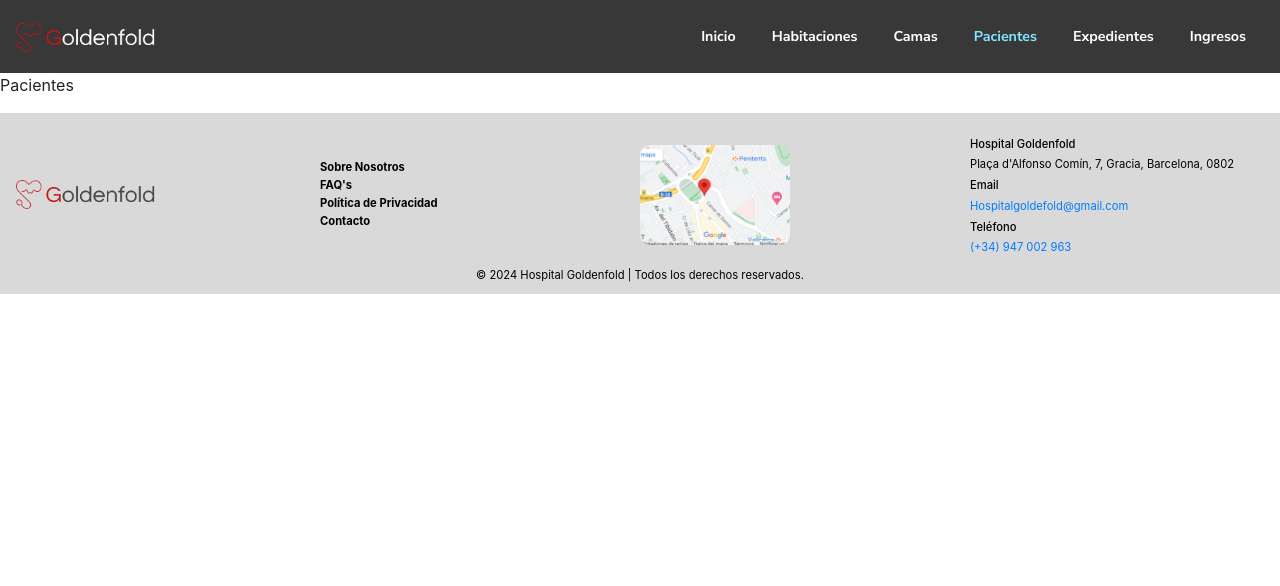
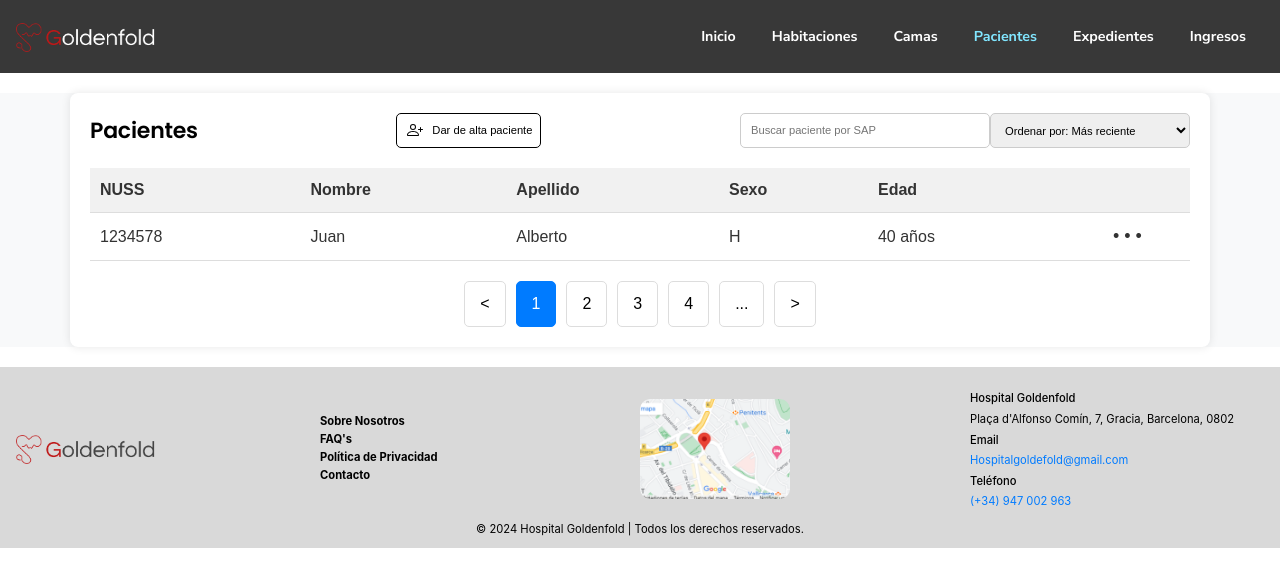
Before and after one commit to mariaadev/HospitalManagement, an Angular app in the folder client/: page /pacientes in a window 1280 px wide. Shown: the top 586 px of the page. Built offline with nearby package versions, Linux system fonts and the light colour scheme.

Commit message:
adjusting layout patients

```diff
--- a/client/src/app/pacientes/pacientes.component.css
+++ b/client/src/app/pacientes/pacientes.component.css
@@ -0,0 +1,142 @@
+body {
+    font-family: Arial, sans-serif;
+    background-color: #f8f9fa;
+    color: #333;
+}
+
+.container {
+    width: 90%;
+    margin: 20px auto;
+    background-color: #fff;
+    padding: 20px;
+    border-radius: 8px;
+    box-shadow: 0 0 10px rgba(0, 0, 0, 0.1);
+}
+
+header {
+    display: flex;
+    justify-content: space-between;
+    align-items: center;
+    margin-bottom: 20px;
+}
+
+h1 {
+    margin: 0;
+    color: #000;
+    font-family: "Poppins", sans-serif;
+    font-size: 22px;
+    font-style: normal;
+    font-weight: 600;
+    line-height: normal;
+    letter-spacing: -0.22px;
+}
+
+.add-patient {
+    background-color: #007bff;
+    color: #000000;
+    background-color: white;
+    border: none;
+    font-size: 0.7rem;
+    width: 145px;
+    height: 35px;
+    border-radius: 5px;
+    border: 1px solid #000;
+    cursor: pointer;
+    display: flex;
+    justify-content: space-between;
+    align-items: center;
+    padding: 8px;
+
+}
+
+.add-patient:hover {
+    color: #81e6ff;
+}
+
+.add-patient svg {
+    width: 20px;
+}
+
+.search-bar {
+    display: flex;
+    justify-content: space-between;
+}
+
+.search-bar input[type="text"] {
+    width: 250px;
+    height: 35px;
+    padding: 10px;
+    font-size: 0.7rem;
+    border: 1px solid #ccc;
+    border-radius: 5px;
+}
+
+.search-bar select {
+    width: 200px;
+    height: 35px;
+    padding: 10px;
+    font-size: 0.7rem;
+    border: 1px solid #ccc;
+    border-radius: 5px;
+}
+
+table {
+    width: 100%;
+    border-collapse: collapse;
+    margin-bottom: 20px;
+}
+
+thead {
+    background-color: #f1f1f1;
+}
+
+th, td {
+    padding: 10px;
+    text-align: left;
+    border-bottom: 1px solid #ddd;
+}
+
+th {
+    font-weight: bold;
+}
+
+td:last-child {
+    text-align: center;
+    font-size: 18px;
+}
+
+.pagination {
+    display: flex;
+    justify-content: center;
+    align-items: center;
+}
+
+.page-btn {
+    background-color: #fff;
+    border: 1px solid #ddd;
+    padding: 10px 15px;
+    margin: 0 5px;
+    border-radius: 5px;
+    cursor: pointer;
+}
+
+.page-btn.active {
+    background-color: #007bff;
+    color: #fff;
+    border-color: #007bff;
+}
+
+.page-btn:hover {
+    background-color: #0056b3;
+    color: #fff;
+    border-color: #0056b3;
+}
+
+.three-dots-container {
+    display: flex;
+    justify-content: center;
+}
+
+.acciones {
+   text-align: center;
+}
--- a/client/src/app/pacientes/pacientes.component.html
+++ b/client/src/app/pacientes/pacientes.component.html
@@ -1 +1,65 @@
-<p>Pacientes</p>
+<!DOCTYPE html>
+<html lang="en">
+<head>
+    <meta charset="UTF-8">
+    <meta name="viewport" content="width=device-width, initial-scale=1.0">
+    <link rel="preconnect" href="https://fonts.googleapis.com">
+    <link rel="preconnect" href="https://fonts.gstatic.com" crossorigin>
+    <link href="https://fonts.googleapis.com/css2?family=Poppins:ital,wght@0,100;0,200;0,300;0,400;0,500;0,600;0,700;0,800;0,900;1,100;1,200;1,300;1,400;1,500;1,600;1,700;1,800;1,900&display=swap" rel="stylesheet">
+    <title>Pacientes</title>
+</head>
+<body>
+    <div class="container">
+
+        <header>
+            <h1>Pacientes</h1>
+            <button class="add-patient">
+                <svg xmlns="http://www.w3.org/2000/svg" width="16" height="16" fill="currentColor" class="bi bi-person-plus" viewBox="0 0 16 16">
+                <path d="M6 8a3 3 0 1 0 0-6 3 3 0 0 0 0 6m2-3a2 2 0 1 1-4 0 2 2 0 0 1 4 0m4 8c0 1-1 1-1 1H1s-1 0-1-1 1-4 6-4 6 3 6 4m-1-.004c-.001-.246-.154-.986-.832-1.664C9.516 10.68 8.289 10 6 10s-3.516.68-4.168 1.332c-.678.678-.83 1.418-.832 1.664z"/>
+                <path fill-rule="evenodd" d="M13.5 5a.5.5 0 0 1 .5.5V7h1.5a.5.5 0 0 1 0 1H14v1.5a.5.5 0 0 1-1 0V8h-1.5a.5.5 0 0 1 0-1H13V5.5a.5.5 0 0 1 .5-.5"/>
+              </svg>
+                Dar de alta paciente
+            </button>
+
+        <div class="search-bar">
+            <input type="text" placeholder="Buscar paciente por SAP">
+            <select>
+                <option>Ordenar por: Más reciente</option>
+            </select>
+        </div>
+        </header>
+        <table>
+            <thead>
+                <tr>
+                    <th>NUSS</th>
+                    <th>Nombre</th>
+                    <th>Apellido</th>
+                    <th>Sexo</th>
+                    <th>Edad</th>
+                    <th class="acciones"></th>
+                </tr>
+            </thead>
+            <tbody>
+                <tr>
+                    <td>1234578</td>
+                    <td>Juan</td>
+                    <td>Alberto</td>
+                    <td>H</td>
+                    <td>40 años</td>
+                    <td class="three-dots-container"><span class="three-dots">• • •</span></td>
+                </tr>
+
+            </tbody>
+        </table>
+        <div class="pagination">
+            <button class="page-btn">&lt;</button>
+            <button class="page-btn active">1</button>
+            <button class="page-btn">2</button>
+            <button class="page-btn">3</button>
+            <button class="page-btn">4</button>
+            <button class="page-btn">...</button>
+            <button class="page-btn">&gt;</button>
+        </div>
+    </div>
+</body>
+</html>
```
